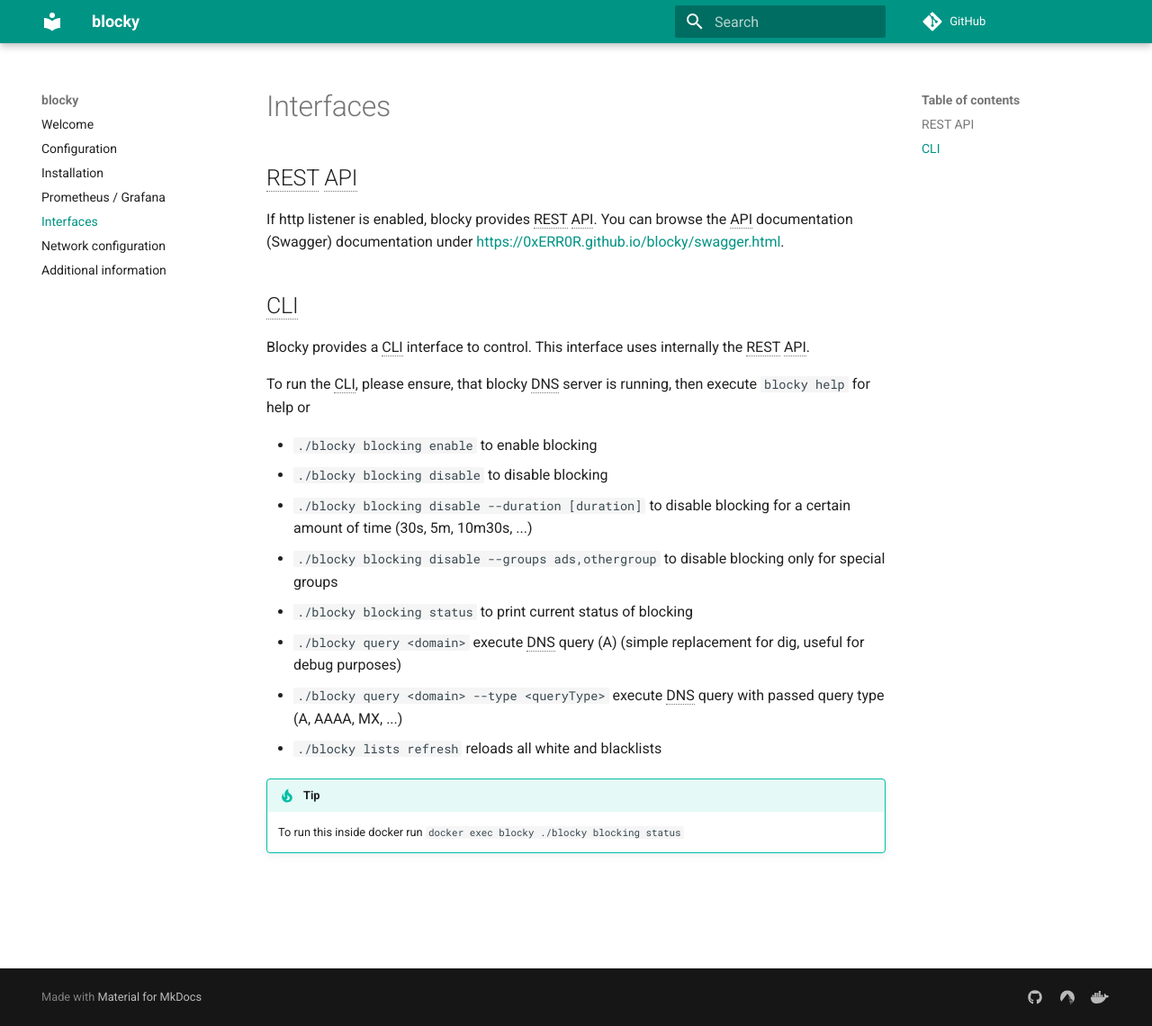
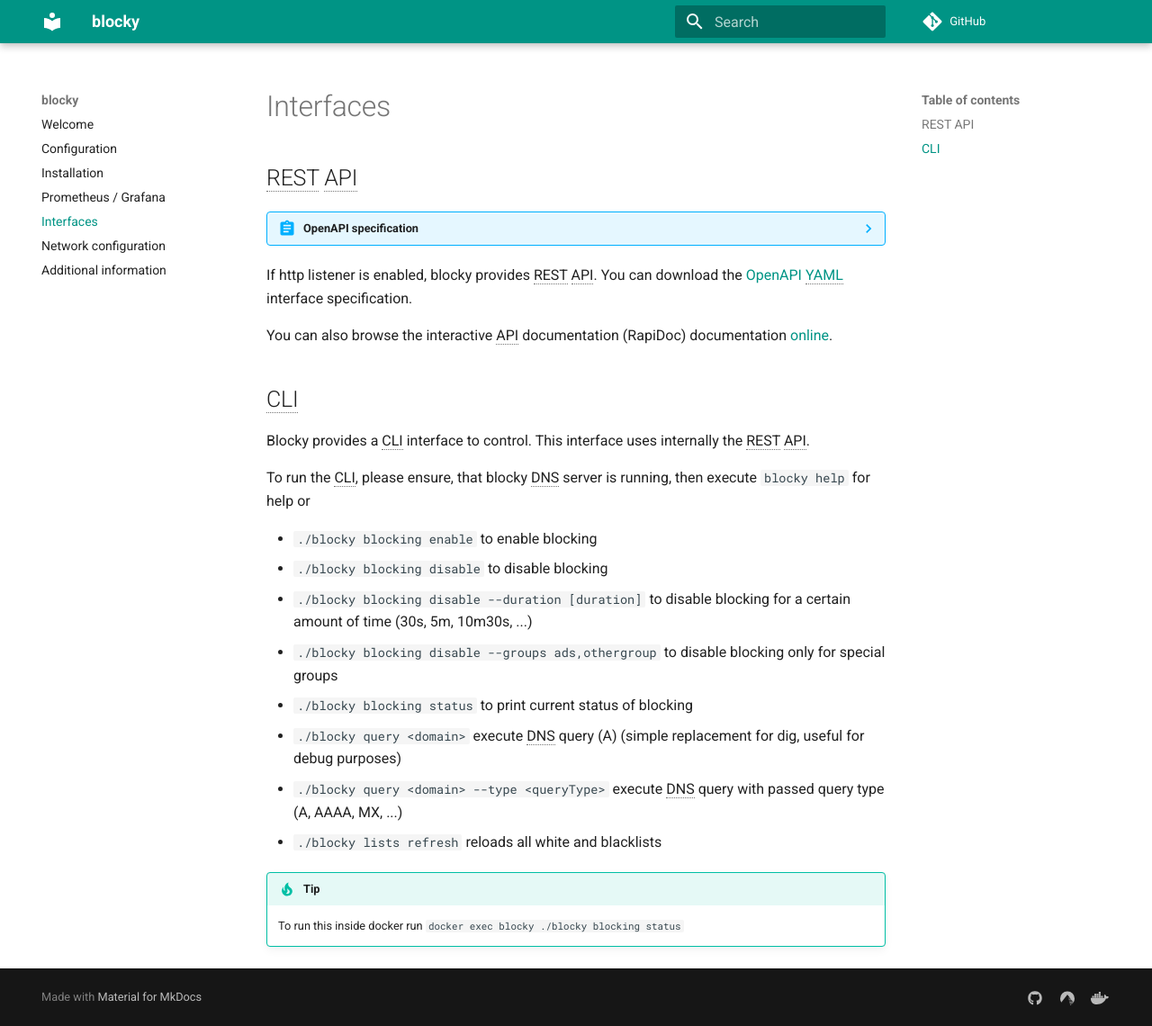
Before and after one commit to 0xERR0R/blocky, an MkDocs documentation site: the page built from docs/interfaces.md, in a window 1280 px wide and 1140 px high. Shown: the whole window at 90% size. Built offline with MkDocs 1.6.1 and Material for MkDocs 9.7.7, drawn with Linux system fonts in a browser that asks for light colours; comment, search, counter and statistics services are not loaded; the version menu is left out.

Commit message:
feat: provide OpenAPI interface documentation

````diff
--- a/docs/interfaces.md
+++ b/docs/interfaces.md
@@ -2,8 +2,16 @@
 
 ## REST API
 
-If http listener is enabled, blocky provides REST API. You can browse the API documentation (Swagger) documentation
-under [https://0xERR0R.github.io/blocky/swagger.html](https://0xERR0R.github.io/blocky/swagger.html).
+
+??? abstract "OpenAPI specification"
+
+    ```yaml
+    --8<-- "docs/api/openapi.yaml"
+    ```
+
+If http listener is enabled, blocky provides REST API. You can download the [OpenAPI YAML](api/openapi.yaml) interface specification.
+
+You can also browse the interactive API documentation (RapiDoc) documentation [online](rapidoc.html).
 
 ## CLI
 
--- /dev/null
+++ b/docs/rapidoc.html
@@ -0,0 +1,23 @@
+<!doctype html>
+<html>
+<head>
+  <meta charset="utf-8">
+  <script type="module" src="https://unpkg.com/rapidoc/dist/rapidoc-min.js"></script>
+</head>
+<body>
+  <rapi-doc
+    spec-url="api/openapi.yaml"
+    theme = "light"
+	  allow-authentication = "false"
+    show-header = "false"
+    bg-color = "#fdf8ed"
+    nav-bg-color = "#3f4d67"
+    nav-text-color = "#a9b7d0"
+    nav-hover-bg-color = "#333f54"
+    nav-hover-text-color = "#fff"
+    nav-accent-color = "#f87070"
+    primary-color = "#5c7096"
+    allow-try = "false"
+  > </rapi-doc>
+</body>
+</html>
````
